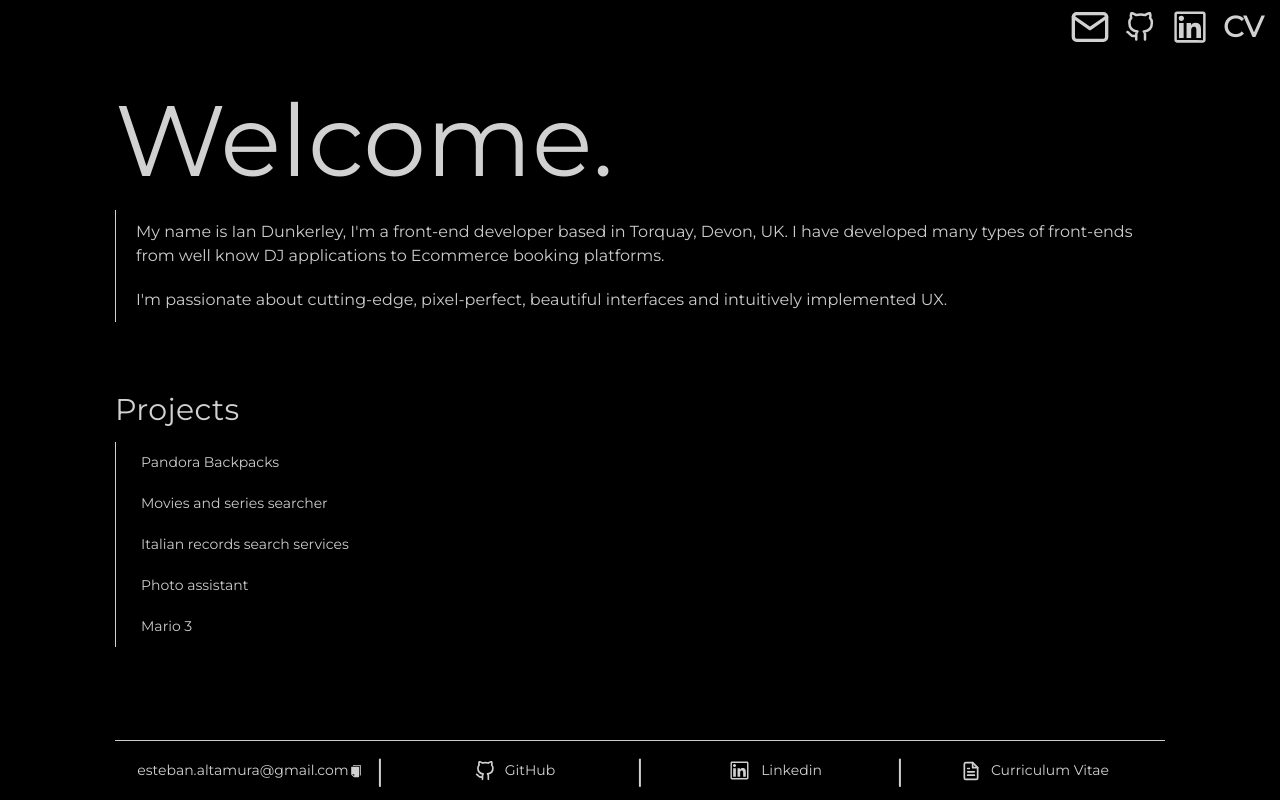
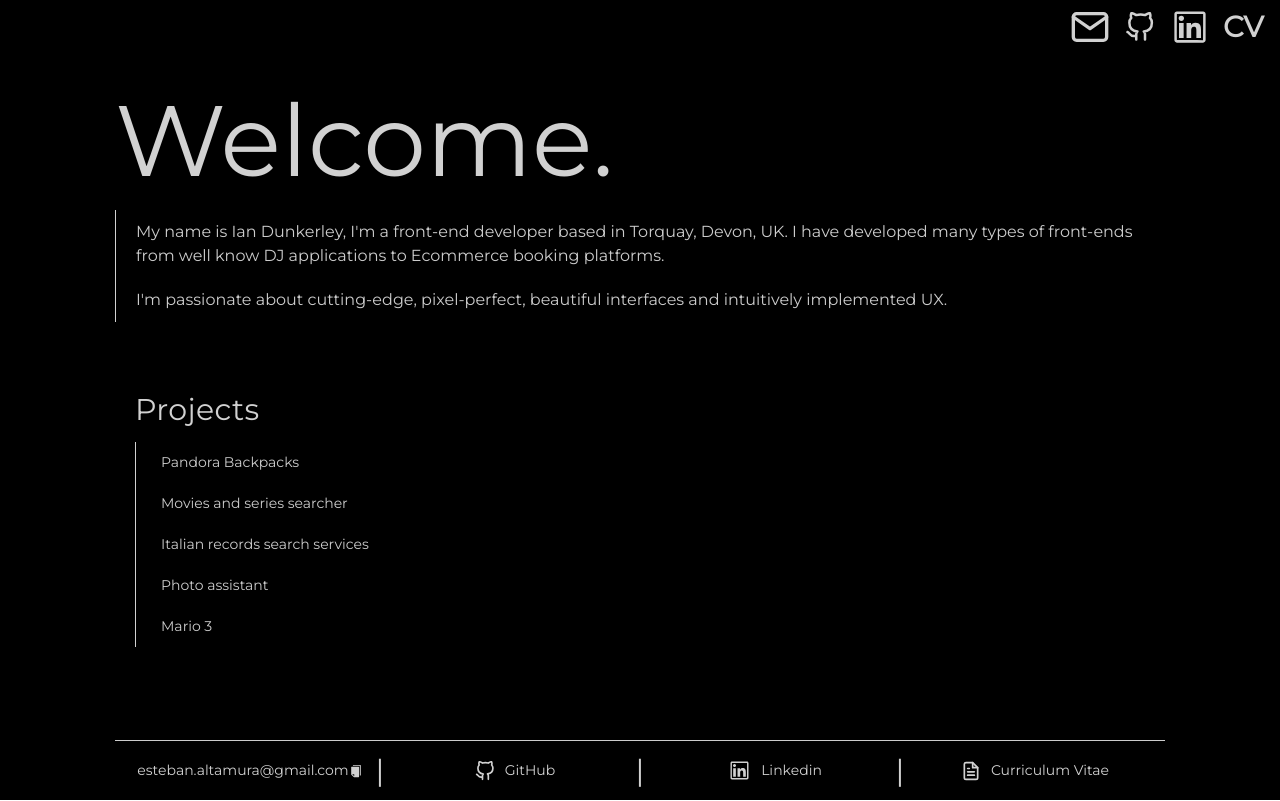
Before and after one commit to estebanaltamura/portfolio, a React (Create React App) app: page / in a window 1280 px wide. Built offline with nearby package versions, Linux system fonts and the light colour scheme.

Commit message:
actualizacion

```diff
--- a/src/components/Projects/ProjectItem.js
+++ b/src/components/Projects/ProjectItem.js
@@ -17,12 +17,7 @@ export const ProjectItem = ({project, name})=>{
 
     useEffect(()=>{
         currentProject.name == name ? itemElement.current.classList.replace("projectItem", "projectItemActive") : itemElement.current.classList.replace("projectItemActive", "projectItem")
-
     },[currentProject])
-
-    useEffect(()=>{
-
-    },[name])
 
     return(
 
--- a/src/components/Projects/ProjectsListContainer.css
+++ b/src/components/Projects/ProjectsListContainer.css
@@ -4,10 +4,9 @@
     flex-direction: column;
     background-color: black;
     width: 100%;
-    max-width: 350px;
     border-radius: 10px;
     margin: 20px 0;
-    padding-left: 20px;
+    padding: 0 20px;
 }
 
 .projectsTitle{
@@ -24,8 +23,8 @@
 
 .closeProjectView{
     position: absolute;
-    top: 55px;
-    left: 290px;
+    top: 53px;
+    right: 47px;
     width: 30px;
     height: 30px;
     color: #cccccc;
@@ -45,4 +44,27 @@
         margin: 20px 0;
         padding-left: 0;
     }
+
+    .projectListContainer{
+        position: relative;
+        display: flex;
+        flex-direction: column;
+        background-color: black;
+        width: 100%;
+        max-width: 350px;
+        border-radius: 10px;
+        margin: 20px 0;
+        padding-left: 20px;
+    }
+
+    .closeProjectView{
+        position: absolute;
+        top: 53px;
+        left: 283px;
+        width: 30px;
+        height: 30px;
+        color: #cccccc;
+        cursor: pointer;
+
+    }
 }
```
